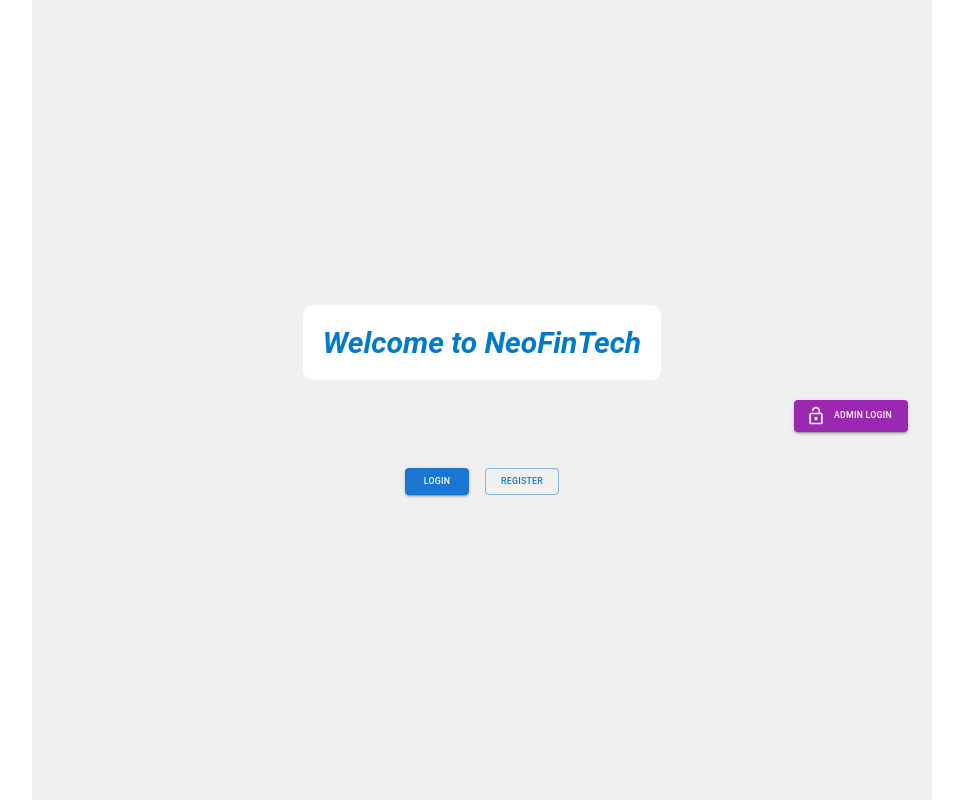
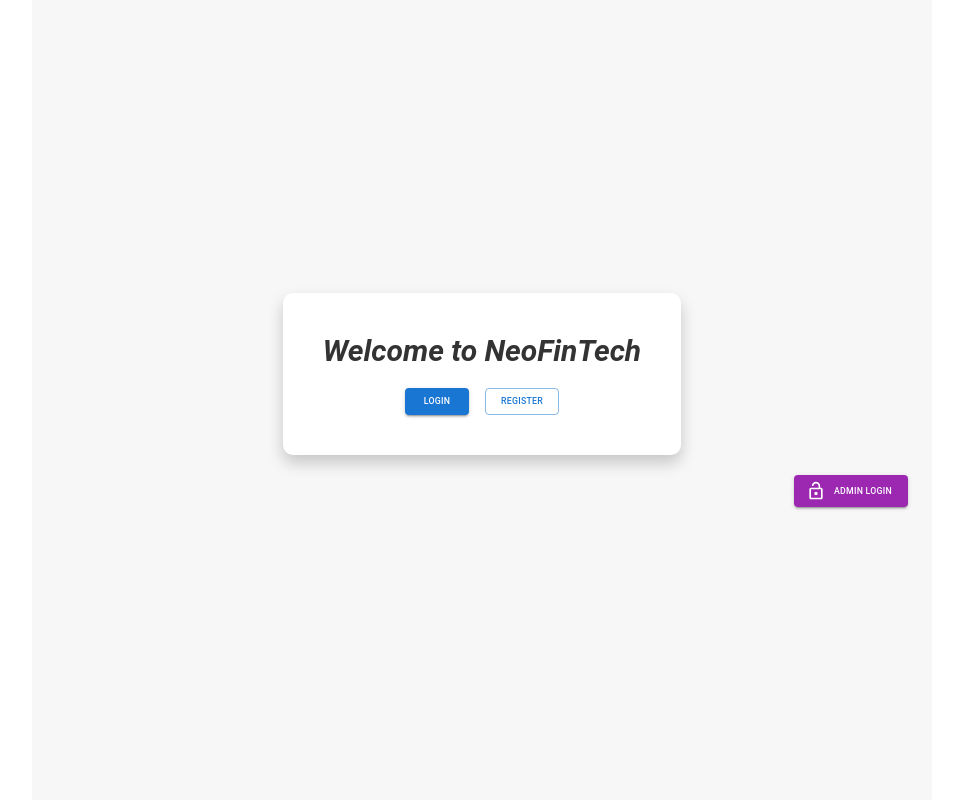
Before and after one commit to BANK-APP-GROUP-4/frontend, a React (Create React App) app: page / in a window 1280 px wide. Shown: the whole page, without its empty margins (158-1121 px from the left). Built offline with nearby package versions, Linux system fonts and the light colour scheme.

Commit message:
Update HomeScreen.js

```diff
--- a/src/screens/HomeScreen.js
+++ b/src/screens/HomeScreen.js
@@ -15,22 +15,68 @@
                 alignItems: "center",
                 justifyContent: "center",
                 minHeight: "100vh",
-                backgroundColor: "#f0f0f0",
+                backgroundColor: "#f7f7f7", // Subtle off-white background
             }}
         >
             <Paper
-                elevation={0}
+                elevation={3}
                 style={{
-                    padding: "20px",
-                    backgroundColor: "#ffffff",
+                    padding: "40px",
+                    backgroundColor: "#fff", // White background
                     borderRadius: "10px",
                     textAlign: "center",
+                    boxShadow: "0px 8px 16px rgba(0, 0, 0, 0.2)", // Subtle shadow
                     maxWidth: "600px",
                 }}
             >
-                <Typography variant="h3" style={{ fontStyle: "italic", fontWeight: "bold", color: "#007acc" }}>
+                <Typography
+                    variant="h3"
+                    style={{
+                        fontStyle: "italic",
+                        fontWeight: "bold",
+                        color: "#333", // Dark gray text color
+                        marginBottom: "20px",
+                    }}
+                >
                     Welcome to NeoFinTech
                 </Typography>
+                <Grid container spacing={2} justifyContent="center">
+                    {isLoggedIn ? (
+                        <Grid item>
+                            <Button
+                                component={Link}
+                                to="/customer/dashboard"
+                                variant="contained"
+                                color="primary"
+                            >
+                                Dashboard
+                            </Button>
+                        </Grid>
+                    ) : (
+                        <>
+                            <Grid item>
+                                <Button
+                                    component={Link}
+                                    to="/customer/login"
+                                    variant="contained"
+                                    color="primary"
+                                >
+                                    Login
+                                </Button>
+                            </Grid>
+                            <Grid item>
+                                <Button
+                                    component={Link}
+                                    to="/customer/register"
+                                    variant="outlined"
+                                    color="primary"
+                                >
+                                    Register
+                                </Button>
+                            </Grid>
+                        </>
+                    )}
+                </Grid>
             </Paper>
             <Box
                 style={{
@@ -48,30 +94,6 @@
                     Admin Login
                 </Button>
             </Box>
-            <Grid container spacing={2} justifyContent="center" style={{ marginTop: "2rem" }}>
-                {isLoggedIn ? (
-                    <>
-                        <Grid item>
-                            <Button component={Link} to="/customer/dashboard" variant="contained" color="primary">
-                                Dashboard
-                            </Button>
-                        </Grid>
-                    </>
-                ) : (
-                    <>
-                        <Grid item>
-                            <Button component={Link} to="/customer/login" variant="contained" color="primary">
-                                Login
-                            </Button>
-                        </Grid>
-                        <Grid item>
-                            <Button component={Link} to="/customer/register" variant="outlined" color="primary">
-                                Register
-                            </Button>
-                        </Grid>
-                    </>
-                )}
-            </Grid>
         </Container>
     );
 };
```
